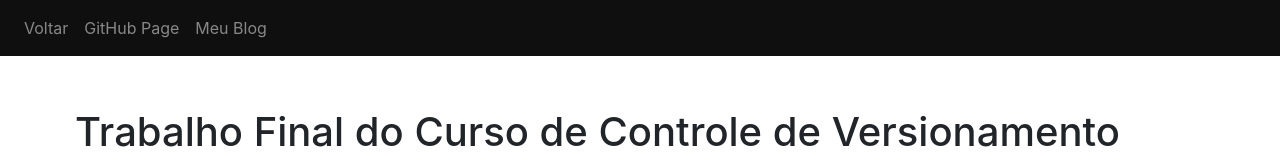
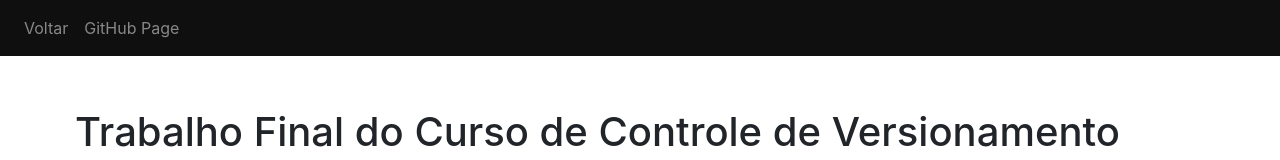
Before and after one commit to ronildo-ferreira/GitCapacitacaoAtividadeFinal, a plain HTML site: page julio_ribeiro.html in a window 1280 px wide. Shown: the top 160 px of the page. Drawn offline with nearby package versions, Linux system fonts and the light colour scheme.

Commit message:
Update julio_ribeiro.html removi o link do blog

```diff
--- a/julio_ribeiro.html
+++ b/julio_ribeiro.html
@@ -57,9 +57,6 @@
                     <li class="nav-item">
                         <a class="nav-link" href="https://juliofatec.github.io/CapacitacaoGit/">GitHub Page</a>
                     </li>
-                    <li class="nav-item">
-                        <a class="nav-link" href="https://www.julioribeiro.net/">Meu Blog</a>
-                    </li>
                 </ul>
 
             </div>
```
